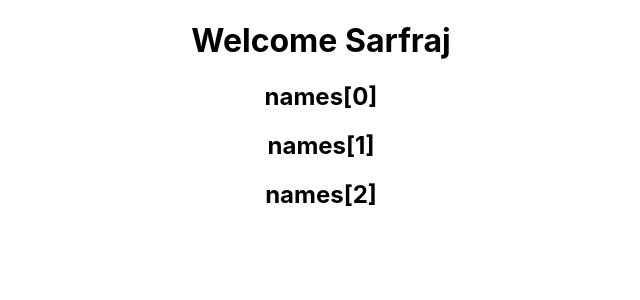
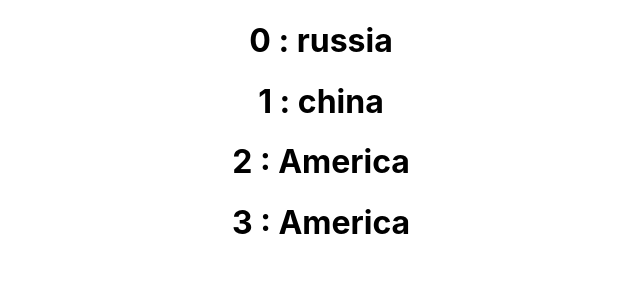
Before and after one commit to sarfrajabbasi/learnJavaScript, a React (Create React App) app in the folder react-practice/: page / in a window 1280 px wide. Shown: the top 300 px of the page, without its empty margins (319-959 px from the left). Built offline with nearby package versions, Linux system fonts and the light colour scheme.

Commit message:
react all

```diff
--- a/react-practice/src/App.js
+++ b/react-practice/src/App.js
@@ -3,6 +3,7 @@
 import ParentComponent from './component/MethodsAsProps';
 import EventBind from './component/eventHanderBind';
 import ClickMeClass  from './component/eventhandling';
+import MyList from './component/indexAsKey';
 import NameList from './component/listRandering';
 // import Welcome from './component/classComponent';
 // import Greetings from './component/funcComponent';
@@ -34,8 +35,9 @@
      {/* <ClickMeClass></ClickMeClass> */}
      {/* <EventBind></EventBind> */}
      {/* <ParentComponent></ParentComponent> */}
-     <UserGreeting></UserGreeting>
-     <NameList></NameList>
+     {/* <UserGreeting></UserGreeting> */}
+     {/* <NameList></NameList> */}
+     <MyList></MyList>
     </div>
   );
 }
--- /dev/null
+++ b/react-practice/src/component/indexAsKey.js
@@ -0,0 +1,13 @@
+import React from 'react'
+
+function MyList() {
+    const names = ['russia','china','America','America'];
+    const nameList = names.map((name,index)=> <h1 key={index}>{index} : {name}</h1>)
+  return (
+    <div>
+{nameList}
+    </div>
+  )
+}
+
+export default MyList
--- a/react-practice/src/component/listRandering.js
+++ b/react-practice/src/component/listRandering.js
@@ -1,12 +1,37 @@
 import React from 'react'
-
+import Person from './person'
 function NameList() {
-    const names = ['sarfraj','asif','shaleh']
+  const persons = [
+    {
+      id:1,
+      name:'Bruce',
+      age:20,
+      skill:"React"
+    },
+    {
+      id:2,
+      name:'bettty',
+      age:20,
+      skill:"Jquery"
+    },
+    {
+      id:3,
+      name:'pinky',
+      age:20,
+      skill:"Angluar"
+    },
+    {
+      id:4,
+      name:'babulal',
+      age:21,
+      skill:"JSSupari"
+    },
+  ]
+  // List and keys
+    const personList  = persons.map((person)=> <Person key={person.id} person={person}></Person> )
   return (
     <div>
-      <h2>names[0]</h2>
-      <h2>names[1]</h2>
-      <h2>names[2]</h2>
+      {personList}
     </div>
   )
 }
--- /dev/null
+++ b/react-practice/src/component/person.js
@@ -0,0 +1,13 @@
+import React from 'react'
+
+function person({person}) {
+  return (
+    <div>
+        <h1>  I am{person.name},I am {person.age} years old, i know {person.skill}</h1>
+    </div>
+  )
+}
+
+export default person
+
+/* */
```
